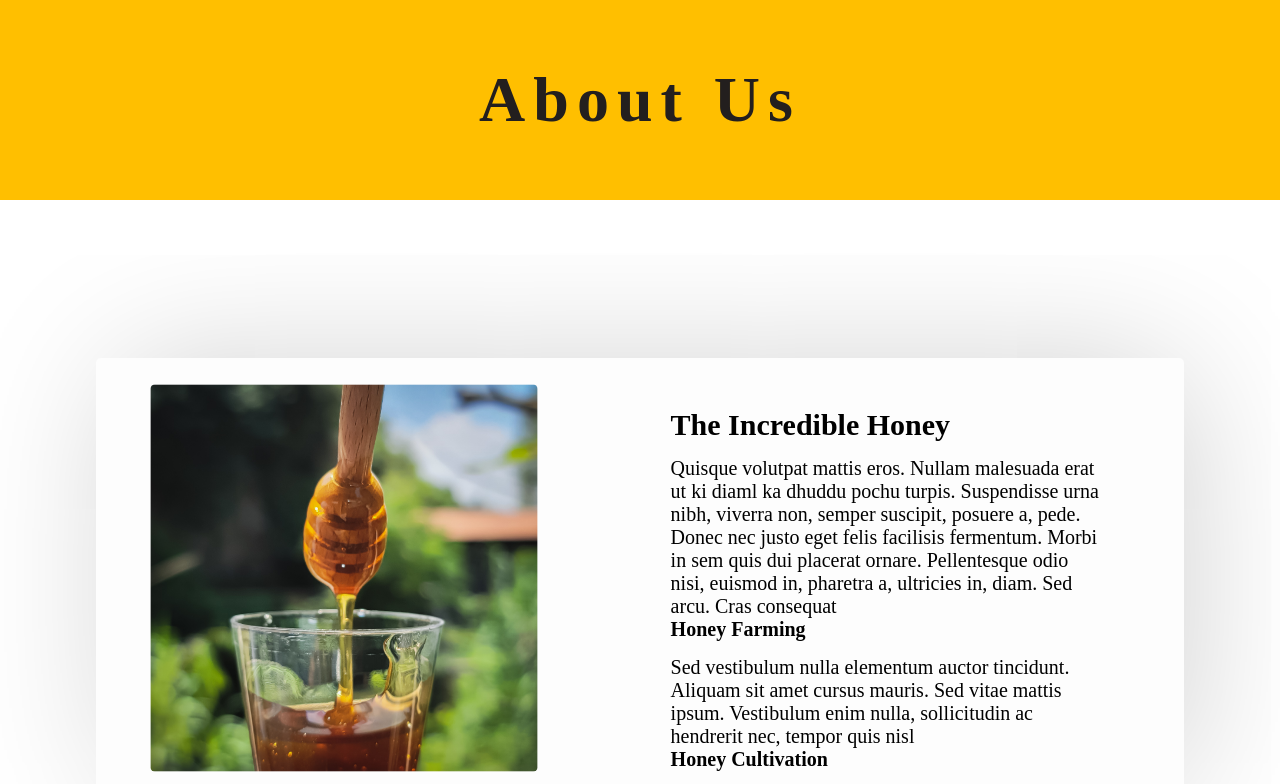
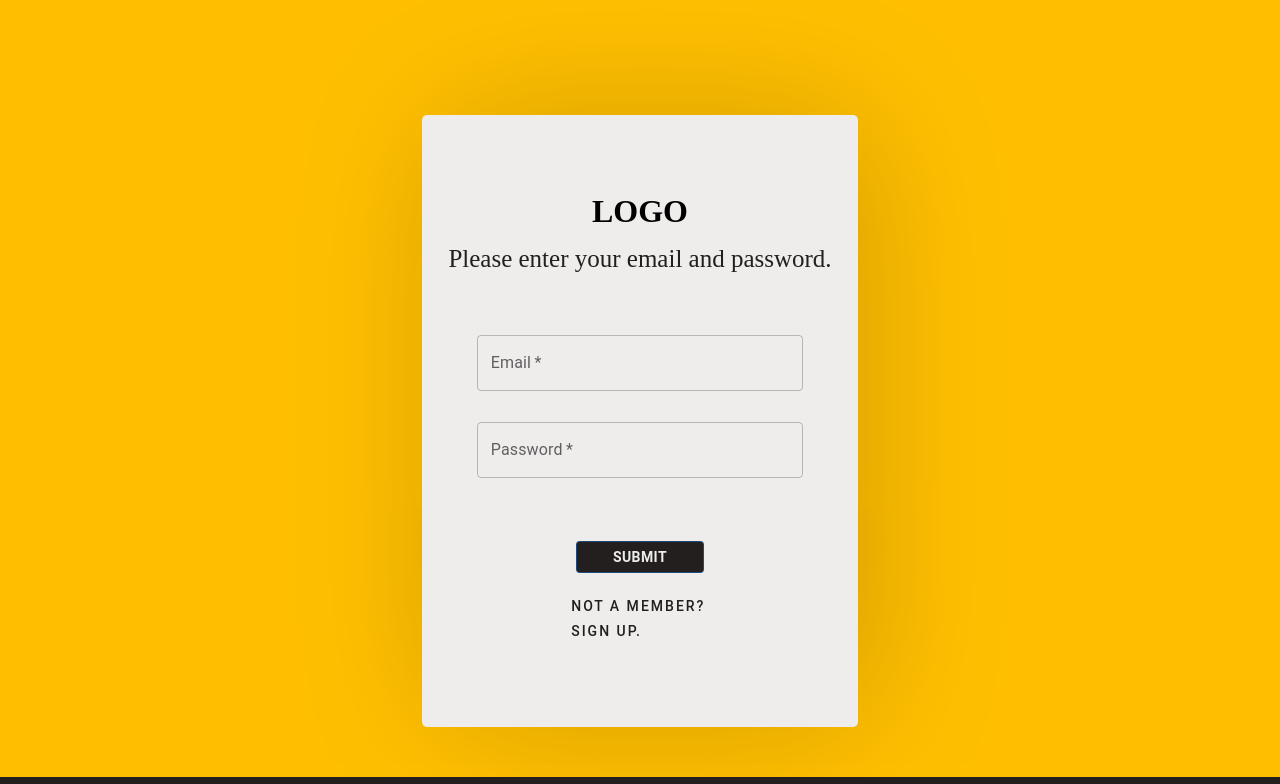
Before and after one commit to mhmdHoumani/Honey-E-commerce-FE-, a React (Create React App) app: page / in a window 1280 px wide. Shown: the top 784 px of the page. Built offline with nearby package versions, Linux system fonts and the light colour scheme.

Commit message:
login page design with functionality

```diff
--- a/package.json
+++ b/package.json
@@ -3,11 +3,16 @@
   "version": "0.1.0",
   "private": true,
   "dependencies": {
+    "@emotion/react": "^11.10.4",
+    "@emotion/styled": "^11.10.4",
+    "@mui/material": "^5.10.4",
     "@testing-library/jest-dom": "^5.16.5",
     "@testing-library/react": "^13.3.0",
     "@testing-library/user-event": "^13.5.0",
+    "aos": "^2.3.4",
     "react": "^18.2.0",
     "react-dom": "^18.2.0",
+    "react-router-dom": "^6.3.0",
     "react-scripts": "5.0.1",
     "web-vitals": "^2.1.4"
   },
--- a/src/App.js
+++ b/src/App.js
@@ -1,10 +1,12 @@
 import AboutUs from './pages/aboutUs/aboutUs';
+import Login from './pages/login/login';
 import './App.css';
 
 function App() {
   return (
     <div className="App">
-   <AboutUs/>
+   {/* <AboutUs/> */}
+   <Login/>
     </div>
   );
 }
--- a/src/index.js
+++ b/src/index.js
@@ -12,3 +12,6 @@ root.render(
 );
 
 reportWebVitals();
+
+// npm install @emotion/react
+// npm install @emotion/styled
--- a/src/pages/aboutUs/aboutUs.css
+++ b/src/pages/aboutUs/aboutUs.css
@@ -11,6 +11,7 @@
 .banner h1 {
   font-size: 64px;
   letter-spacing: 8px;
+  animation: fadeIn 2.5s;
 }
 
 .body {
--- /dev/null
+++ b/src/pages/login/login.css
@@ -0,0 +1,79 @@
+.loginContainer {
+  animation: fadeIn 2.5s;
+  display: flex;
+  flex-direction: column;
+  justify-content: center;
+  align-items: center;
+  height: 100vh;
+  background-color: var(--yellow);
+}
+
+
+
+.loginContainerform {
+  margin-top: 135px;
+  margin-bottom: 50px;
+  border-radius: 5px;
+  height: 70vh;
+  min-width: 30vw;
+  padding: 26px;
+  display: flex;
+  flex-direction: column;
+  justify-content: center;
+  align-items: center;
+  background-color: var(--white);
+  gap: 15px;
+  box-shadow: 12px -1px 153px -17px rgba(0, 0, 0, 0.22);
+  -webkit-box-shadow: 12px -1px 153px -17px rgba(0, 0, 0, 0.22);
+  -moz-box-shadow: 12px -1px 153px -17px rgba(0, 0, 0, 0.22);
+}
+
+ .loginContainerform h2 {
+  font-weight: 400;
+  font-size: 25px;
+  margin-bottom: 24px;
+  color: var(--black);
+}
+
+
+ .input {
+  width: 85% !important;
+}
+
+.loginBtn:hover {
+  transition: 0.3s;
+  background-color: var(--yellow) !important;
+  color: var(--black) !important;
+  border: 0!important;
+  outline: 0;
+}
+
+.footer {
+  /* margin-top: 135px; */
+  color: var(--yellow);
+  font-size: 37px;
+  background-color: var(--black);
+  width: 100%;
+  height: 10%;
+  letter-spacing: 6px;
+  display:flex;
+  justify-content: center;
+  align-items: center;
+}
+.notMemberBtn{
+  border: 0!important;
+}
+.notMemberBtn:hover{
+  border: 0!important;
+  border-left: var(--yellow) 2px solid!important;
+  border-right: var(--yellow) 2px solid!important;
+  background-color: transparent!important;
+}
+@keyframes fadeIn {
+  0% {
+    opacity: 0;
+  }
+  100% {
+    opacity: 1;
+  }
+}
--- /dev/null
+++ b/src/pages/login/login.js
@@ -0,0 +1,136 @@
+import "./login.css";
+import React, { useState } from "react";
+import "./login.css";
+import { Button, Box, TextField, Alert } from "@mui/material";
+
+const Login = () => {
+  const [password, setPassword] = useState("");
+  const [email, setEmail] = useState("");
+  const [generalError, setGeneralError] = useState("");
+  const [emailError, setEmailError] = useState("");
+  const [passwordError, setPasswordError] = useState("");
+  //   const navigate = useNavigate();
+
+
+  //   useEffect(() => {
+  //     const token = localStorage.getItem("token");
+  //     // I need to validate if the token is a valid
+  //     if (token) {
+  //       useNavigate("/");
+  //     }
+  //   }, []);
+
+  async function login(e) {
+    e.preventDefault();
+    setGeneralError("");
+
+    try {
+      let item = { email, password };
+      let result = await fetch("http://localhost:5000/user/login", {
+        method: "POST",
+        headers: {
+          "Content-Type": "application/json",
+        },
+        body: JSON.stringify(item),
+      });
+      localStorage.setItem("token", JSON.stringify(result.token));
+      result = await result.json();
+      console.log(result.message);
+      if (result.message) {
+        setGeneralError(result.message);
+      }
+      localStorage.setItem("token", JSON.stringify(result.token));
+      localStorage.setItem("id", JSON.stringify(result.admin.id));
+      return;
+      // navigate("/");
+    } catch (err) {
+      console.log(err);
+    }
+  }
+
+  return (
+    <div className="loginContainer">
+      <Box
+        component="form"
+        sx={{
+          "& .MuiTextField-root": { m: 1, width: "25ch" },
+        }}
+        noValidate
+        autoComplete="off"
+      >
+        <div className="loginContainerform">
+          {generalError && (
+            <Alert
+              severity="error"
+              sx={{
+                height: "40px",
+                transform: "scale(1.3)",
+                width: "10rem",
+                position: "absolute",
+                top: "20%",
+              }}
+            >
+              {generalError}
+            </Alert>
+          )}
+
+          <h1>LOGO</h1>
+          <h2>Please enter your email and password.</h2>
+          <TextField
+            onChange={(e) => {
+              setEmail(e.target.value);
+              setGeneralError("");
+            }}
+            className="input"
+            id="outlined-basic"
+            label="Email"
+            error={generalError}
+            helperText={emailError}
+            required
+            variant="outlined"
+          />
+          <TextField
+            onChange={(e) => {
+              setPassword(e.target.value);
+              setGeneralError("");
+            }}
+            value={password}
+            className="input"
+            id="outlined-basic"
+            label="Password"
+            variant="outlined"
+            required
+            type="password"
+            error={generalError}
+            helperText={passwordError}
+          />
+          <Button
+            className="loginBtn"
+            onClick={login}
+            variant="outlined"
+            sx={{
+              height: "4vh",
+              width: "10vw",
+              marginTop: "40px",
+              fontWeight: "600",
+              color: "var(--white)",
+              backgroundColor: "var(--black)",
+            }}
+          >
+            Submit
+          </Button>
+          <Button
+            className="notMemberBtn"
+            href="#text-buttons"
+            sx={{ width: "12vw", letterSpacing: "2px", color: "var(--black)" }}
+          >
+            Not a member? Sign up.
+          </Button>
+        </div>
+      </Box>
+      <div className="footer">Esper Bee Honey ©</div>
+    </div>
+  );
+};
+
+export default Login;
```
Also changed, not shown: 1 other file (tests, documents, lock files or other folders).
